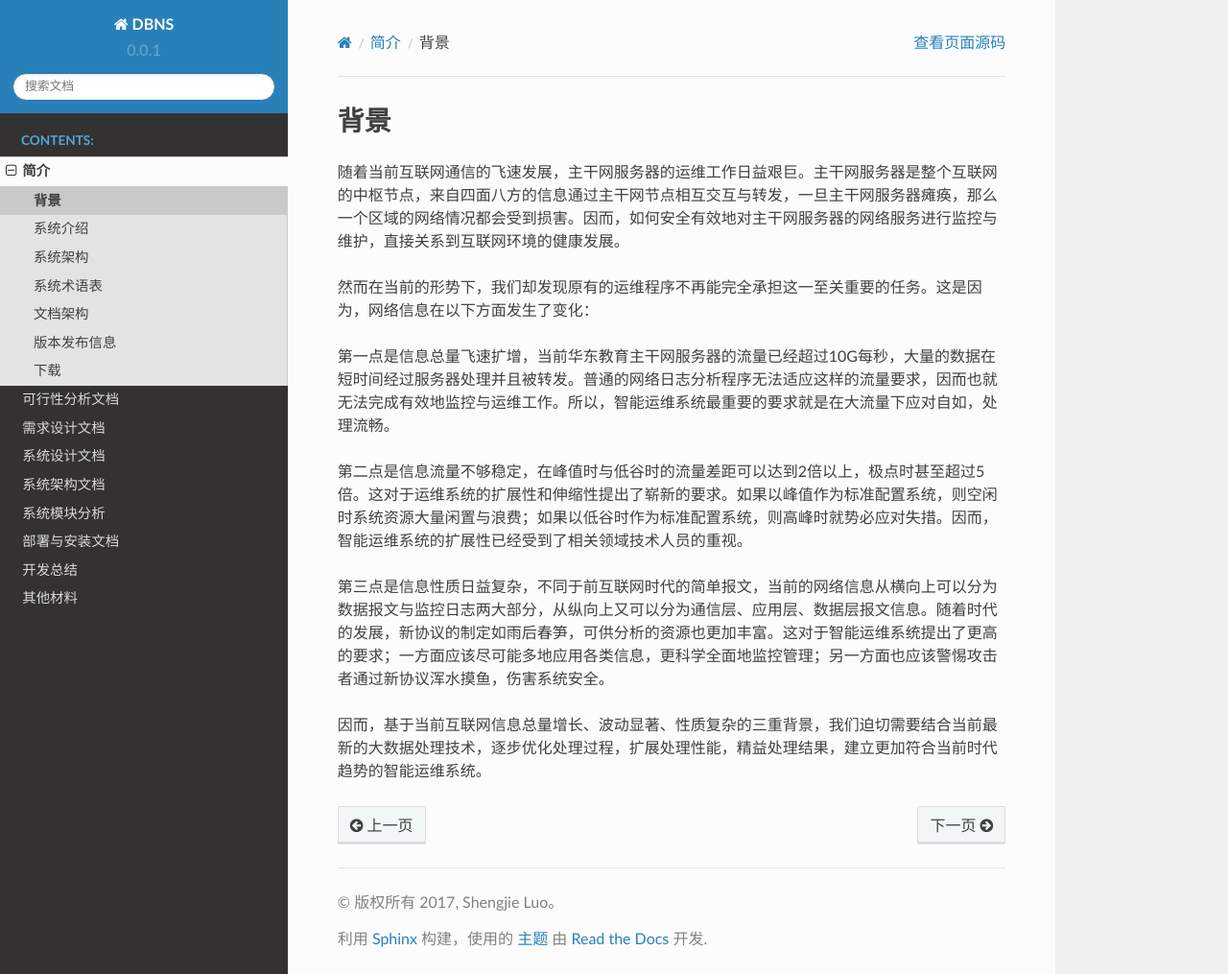
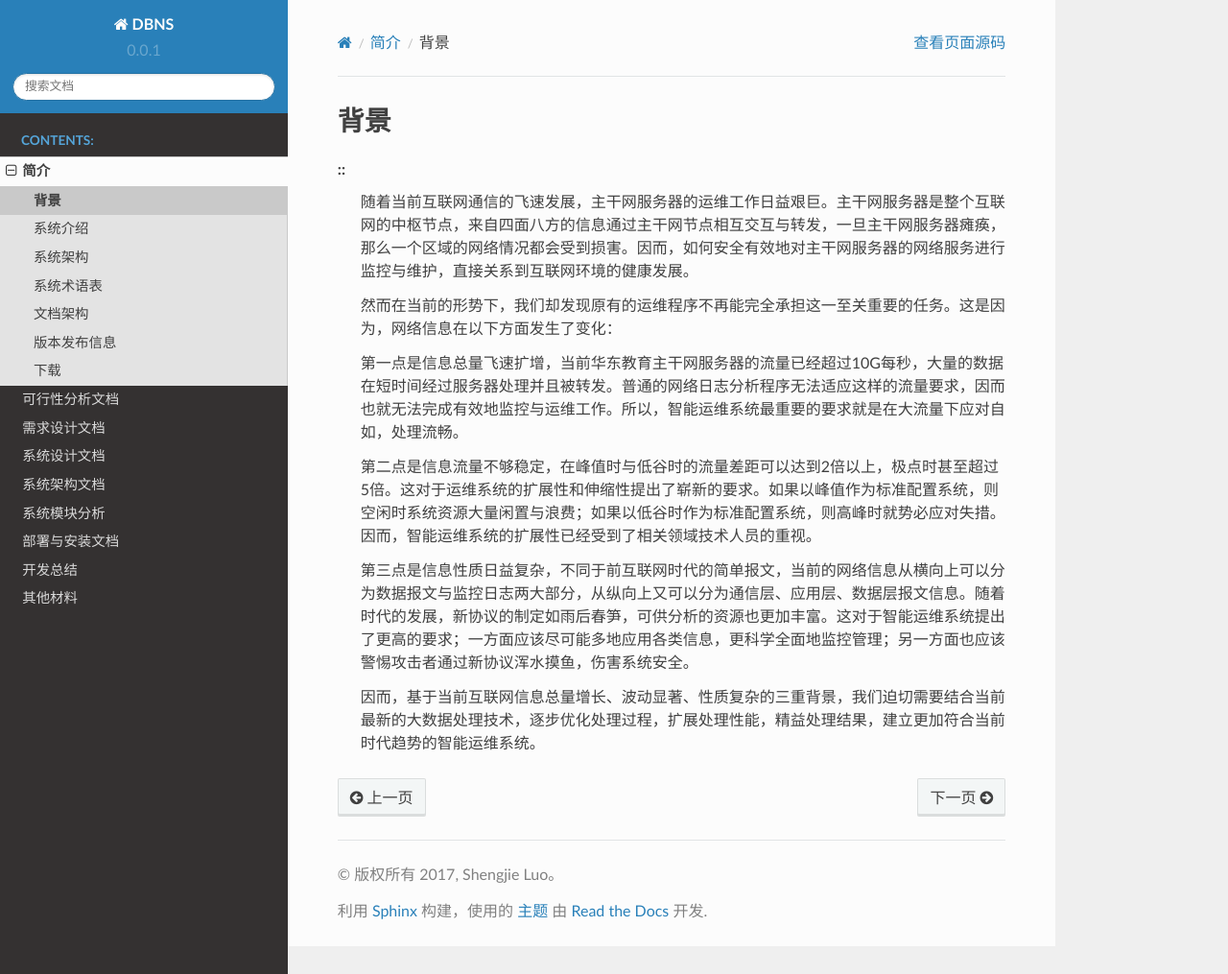
Before and after one commit to gtXue/IMS, a Sphinx documentation site: the page built from source/intro/background.rst, in a window 1280 px wide and 1015 px high. Shown: the whole window at 96% size. Built offline with Sphinx 7.4.7 and the Read the Docs theme 2.0.0, drawn with Linux system fonts in a browser that asks for light colours; pages that are not in the unit, such as notebooks, are missing from menus.

Commit message:
check the brackground

```diff
--- a/source/intro/background.rst
+++ b/source/intro/background.rst
@@ -2,14 +2,15 @@
 背景
 =================================================
 
-随着当前互联网通信的飞速发展，主干网服务器的运维工作日益艰巨。主干网服务器是整个互联网的中枢节点，来自四面八方的信息通过主干网节点相互交互与转发，一旦主干网服务器瘫痪，那么一个区域的网络情况都会受到损害。因而，如何安全有效地对主干网服务器的网络服务进行监控与维护，直接关系到互联网环境的健康发展。
+::
+	随着当前互联网通信的飞速发展，主干网服务器的运维工作日益艰巨。主干网服务器是整个互联网的中枢节点，来自四面八方的信息通过主干网节点相互交互与转发，一旦主干网服务器瘫痪，那么一个区域的网络情况都会受到损害。因而，如何安全有效地对主干网服务器的网络服务进行监控与维护，直接关系到互联网环境的健康发展。
 
-然而在当前的形势下，我们却发现原有的运维程序不再能完全承担这一至关重要的任务。这是因为，网络信息在以下方面发生了变化：
+	然而在当前的形势下，我们却发现原有的运维程序不再能完全承担这一至关重要的任务。这是因为，网络信息在以下方面发生了变化：
 
-第一点是信息总量飞速扩增，当前华东教育主干网服务器的流量已经超过10G每秒，大量的数据在短时间经过服务器处理并且被转发。普通的网络日志分析程序无法适应这样的流量要求，因而也就无法完成有效地监控与运维工作。所以，智能运维系统最重要的要求就是在大流量下应对自如，处理流畅。
+	第一点是信息总量飞速扩增，当前华东教育主干网服务器的流量已经超过10G每秒，大量的数据在短时间经过服务器处理并且被转发。普通的网络日志分析程序无法适应这样的流量要求，因而也就无法完成有效地监控与运维工作。所以，智能运维系统最重要的要求就是在大流量下应对自如，处理流畅。
 
-第二点是信息流量不够稳定，在峰值时与低谷时的流量差距可以达到2倍以上，极点时甚至超过5倍。这对于运维系统的扩展性和伸缩性提出了崭新的要求。如果以峰值作为标准配置系统，则空闲时系统资源大量闲置与浪费；如果以低谷时作为标准配置系统，则高峰时就势必应对失措。因而，智能运维系统的扩展性已经受到了相关领域技术人员的重视。
+	第二点是信息流量不够稳定，在峰值时与低谷时的流量差距可以达到2倍以上，极点时甚至超过5倍。这对于运维系统的扩展性和伸缩性提出了崭新的要求。如果以峰值作为标准配置系统，则空闲时系统资源大量闲置与浪费；如果以低谷时作为标准配置系统，则高峰时就势必应对失措。因而，智能运维系统的扩展性已经受到了相关领域技术人员的重视。
 
-第三点是信息性质日益复杂，不同于前互联网时代的简单报文，当前的网络信息从横向上可以分为数据报文与监控日志两大部分，从纵向上又可以分为通信层、应用层、数据层报文信息。随着时代的发展，新协议的制定如雨后春笋，可供分析的资源也更加丰富。这对于智能运维系统提出了更高的要求；一方面应该尽可能多地应用各类信息，更科学全面地监控管理；另一方面也应该警惕攻击者通过新协议浑水摸鱼，伤害系统安全。
+	第三点是信息性质日益复杂，不同于前互联网时代的简单报文，当前的网络信息从横向上可以分为数据报文与监控日志两大部分，从纵向上又可以分为通信层、应用层、数据层报文信息。随着时代的发展，新协议的制定如雨后春笋，可供分析的资源也更加丰富。这对于智能运维系统提出了更高的要求；一方面应该尽可能多地应用各类信息，更科学全面地监控管理；另一方面也应该警惕攻击者通过新协议浑水摸鱼，伤害系统安全。
 
-因而，基于当前互联网信息总量增长、波动显著、性质复杂的三重背景，我们迫切需要结合当前最新的大数据处理技术，逐步优化处理过程，扩展处理性能，精益处理结果，建立更加符合当前时代趋势的智能运维系统。
+	因而，基于当前互联网信息总量增长、波动显著、性质复杂的三重背景，我们迫切需要结合当前最新的大数据处理技术，逐步优化处理过程，扩展处理性能，精益处理结果，建立更加符合当前时代趋势的智能运维系统。
```
Also changed, not shown: 4 other files.
